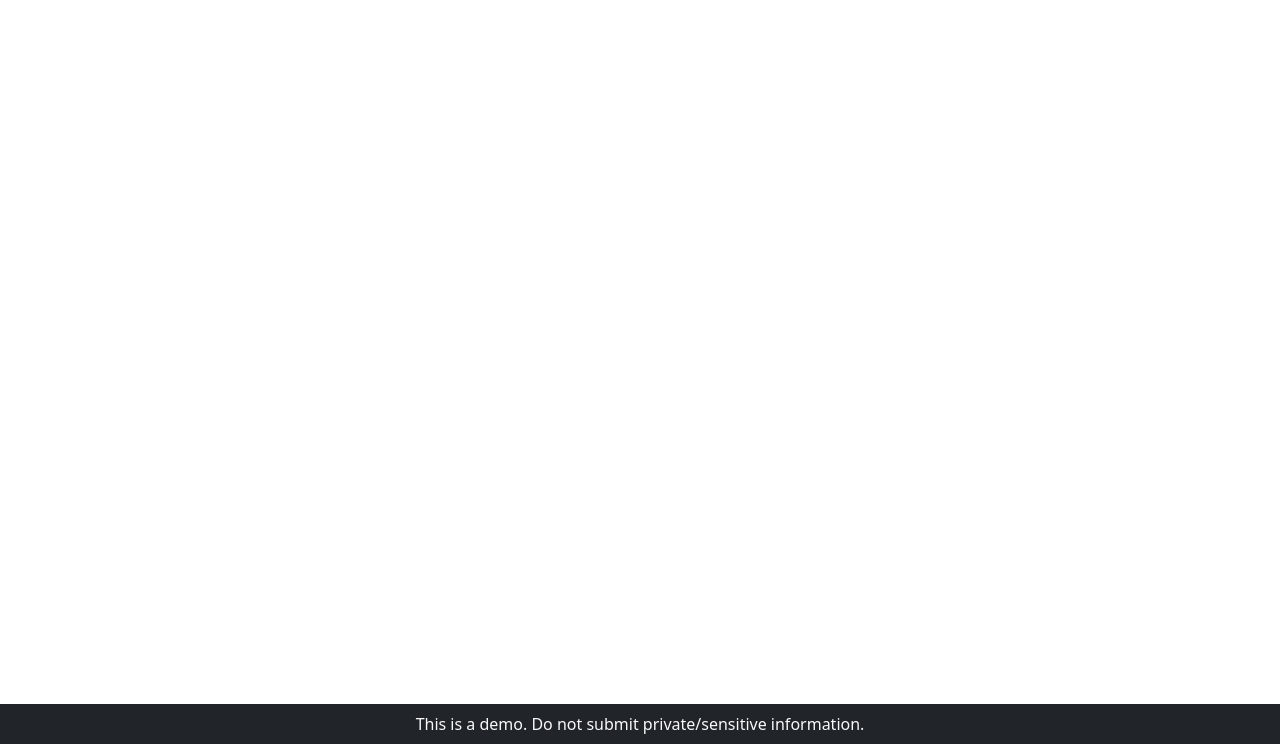
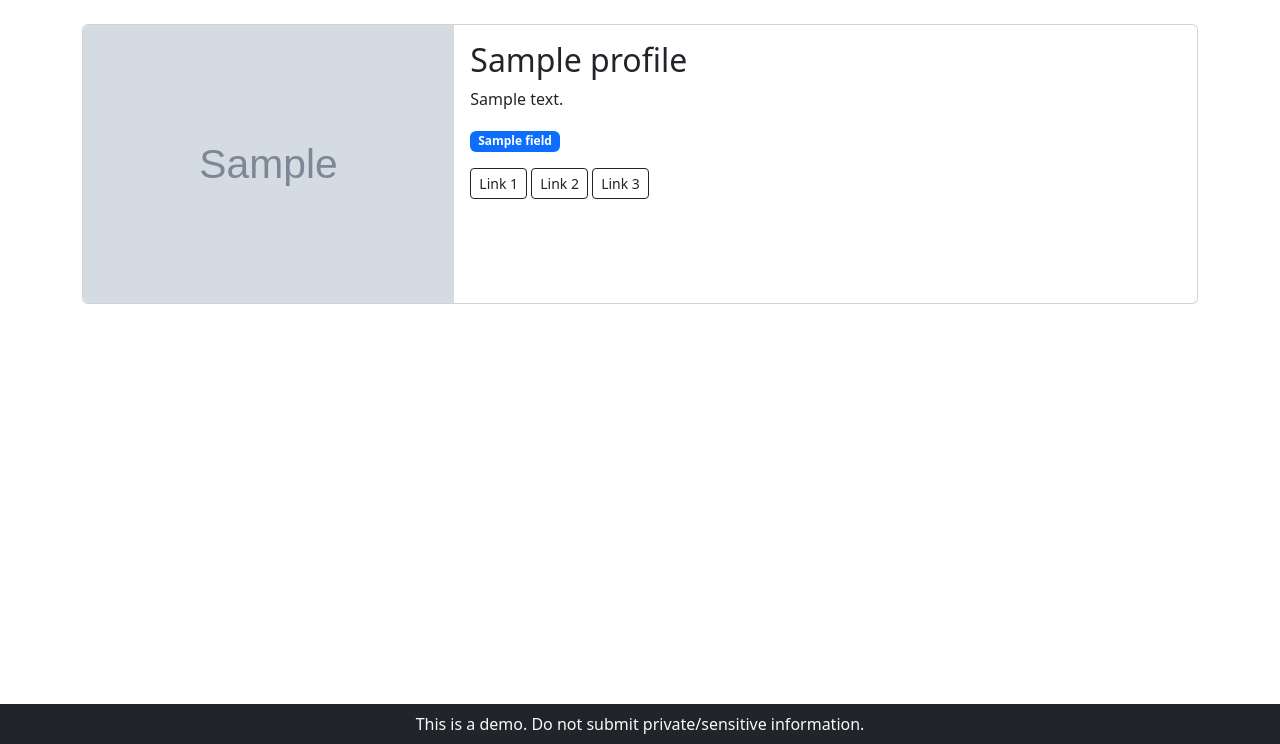
Before and after one commit to KeevinChang/concept-mini-assessment, a Django app: template templates/profiles/profile_detail.html in a window 1280 px wide. Shown: the part 56-800 px from the top of the page. Run offline with Django 3.2, Linux system fonts and the light colour scheme; the template is opened without the code that fills it: most values are stand-ins (such as "Sample title", 1, 10 or a date in 2020); grey boxes marked "Sample" are stand-in pictures.

Commit message:
create basic profile view

```diff
--- a/templates/profiles/profile_detail.html
+++ b/templates/profiles/profile_detail.html
@@ -1 +1,35 @@
 {% extends 'base.html' %}
+
+{% block content %}
+<div class="container mt-4">
+    <div class="card mb-3">
+        <div class="row g-0">
+            <div class="col-md-4">
+                <img src="{{ profile.profile_picture.url }}" class="img-fluid rounded-start" alt="{{ profile.name }}">
+            </div>
+            <div class="col-md-8">
+                <div class="card-body">
+                    <h2 class="card-title">{{ profile.name }}</h2>
+                    <p class="card-text">{{ profile.bio }}</p>
+                    <p>
+                        {% for field in profile.creative_fields.all %}
+                            <span class="badge bg-primary">{{ field.name }}</span>
+                        {% endfor %}
+                    </p>
+                    <div>
+                        {% if profile.portfolio_link1 %}
+                            <a href="{{ profile.portfolio_link1 }}" target="_blank" class="btn btn-outline-dark btn-sm">Link 1</a>
+                        {% endif %}
+                        {% if profile.portfolio_link2 %}
+                            <a href="{{ profile.portfolio_link2 }}" target="_blank" class="btn btn-outline-dark btn-sm">Link 2</a>
+                        {% endif %}
+                        {% if profile.portfolio_link3 %}
+                            <a href="{{ profile.portfolio_link3 }}" target="_blank" class="btn btn-outline-dark btn-sm">Link 3</a>
+                        {% endif %}
+                    </div>
+                </div>
+            </div>
+        </div>
+    </div>
+</div>
+{% endblock %}
```
Also changed, not shown: profiles/views.py (+8 -0 lines).
